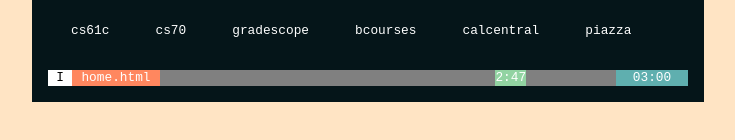
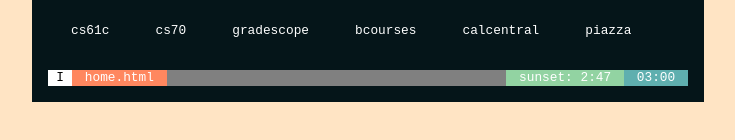
Before and after one commit to sohansubhash/voyager, a plain HTML site: page index.html in a window 1280 px wide. Shown: the part 444-584 px from the top of the page, without its empty margins (272-1007 px from the left). Drawn offline with Linux system fonts and the light colour scheme.

Commit message:
updated formatting

```diff
--- a/index.html
+++ b/index.html
@@ -49,8 +49,7 @@
         </ul>
 
         <div class="statusbar">
-            <div class="statusbox mode">I</div><div class="statusbox file">home.html</div>
-            <input type="text" id="search" class="statusbox search" autofocus placeholder="" onkeypress="return searchKeyPress(event)"></input>
+            <div class="statusbox mode">I</div><div class="statusbox file">home.html</div><input type="text" id="search" class="statusbox search" autofocus placeholder="" onkeypress="return searchKeyPress(event)"></input>
             <div id="time" class="statusbox time">
                 <script>
                     var interval;
@@ -178,7 +177,7 @@
 
                     sunrise = fromJulian(Jrise);
                     sunset = fromJulian(Jset);
-                    document.getElementById("solar").innerHTML = sunset.getHours() + ":" + sunset.getMinutes();
+                    document.getElementById("solar").innerHTML = "sunset: " +  sunset.getHours() + ":" + sunset.getMinutes();
                 </script>
             </div>
         </div>
--- a/style.css
+++ b/style.css
@@ -71,18 +71,19 @@ margin: 0;}
   display: inline-block;
   text-align: center;
   background-color: inherit;
-
+    padding-left: 1em;
+  padding-right: 1em;
 }
 
 .mode {
   background-color: white;
   color: black;
   width: 24px;
+  padding: 0;
 }
 
 .file {
   background-color: #ff875f;
-  width: 88px;
   color: white;
 }
 
@@ -92,9 +93,10 @@ margin: 0;}
   padding: 0;
   padding-left: 1em;
   color: white;
-  width: 50%;
   margin:0;
   text-align: left;
+      overflow:hidden;
+
 }
 
 .search:focus {
@@ -104,13 +106,14 @@ margin: 0;}
 .time {
   background-color: #5fafaf;
   color: white;
-  width: 72px;
   float: right;
 }
 
 .solar {
   background-color: #92d3a2;
   color: white;
+  float: right;
+
 }
 
 
```
